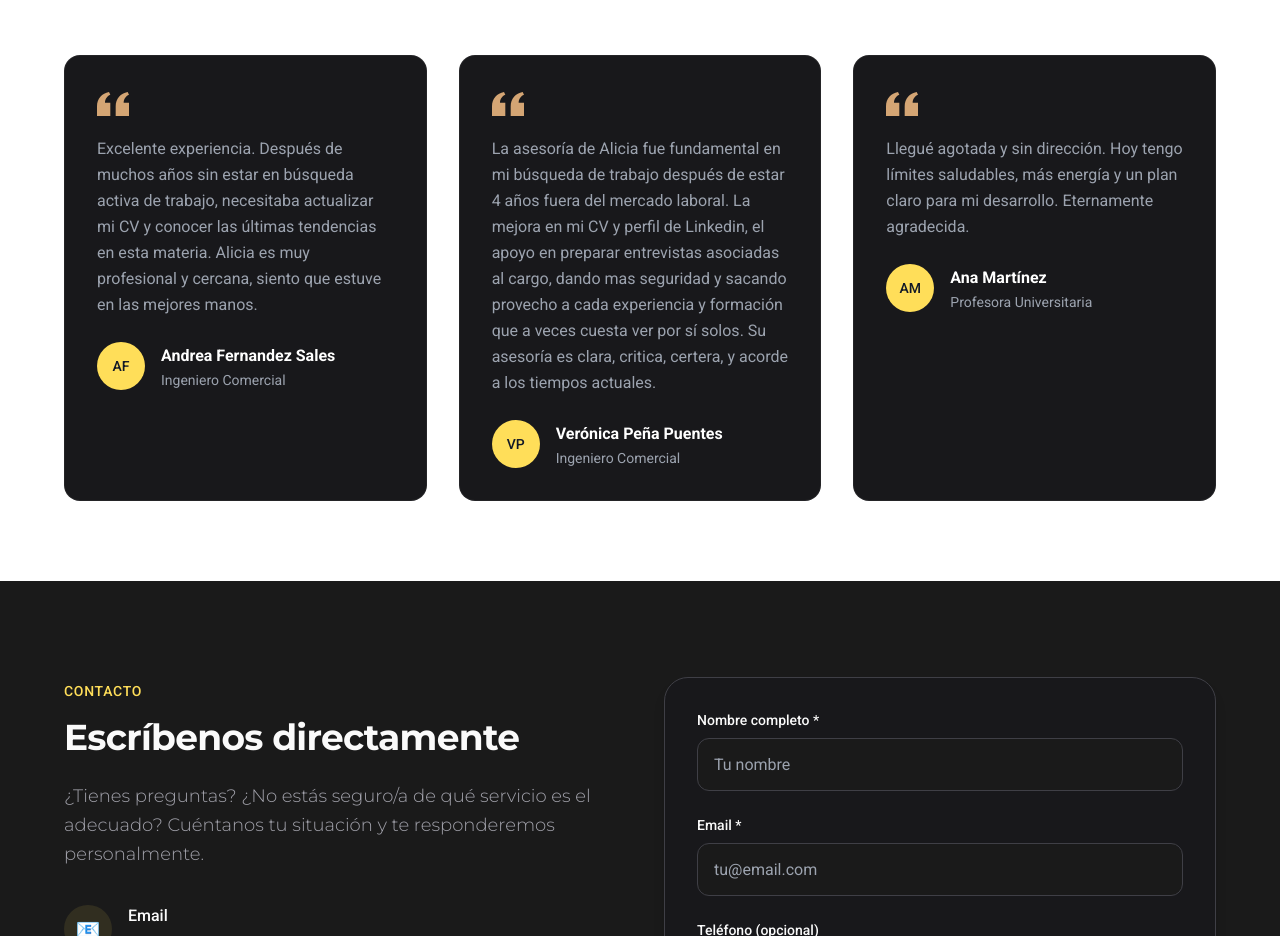
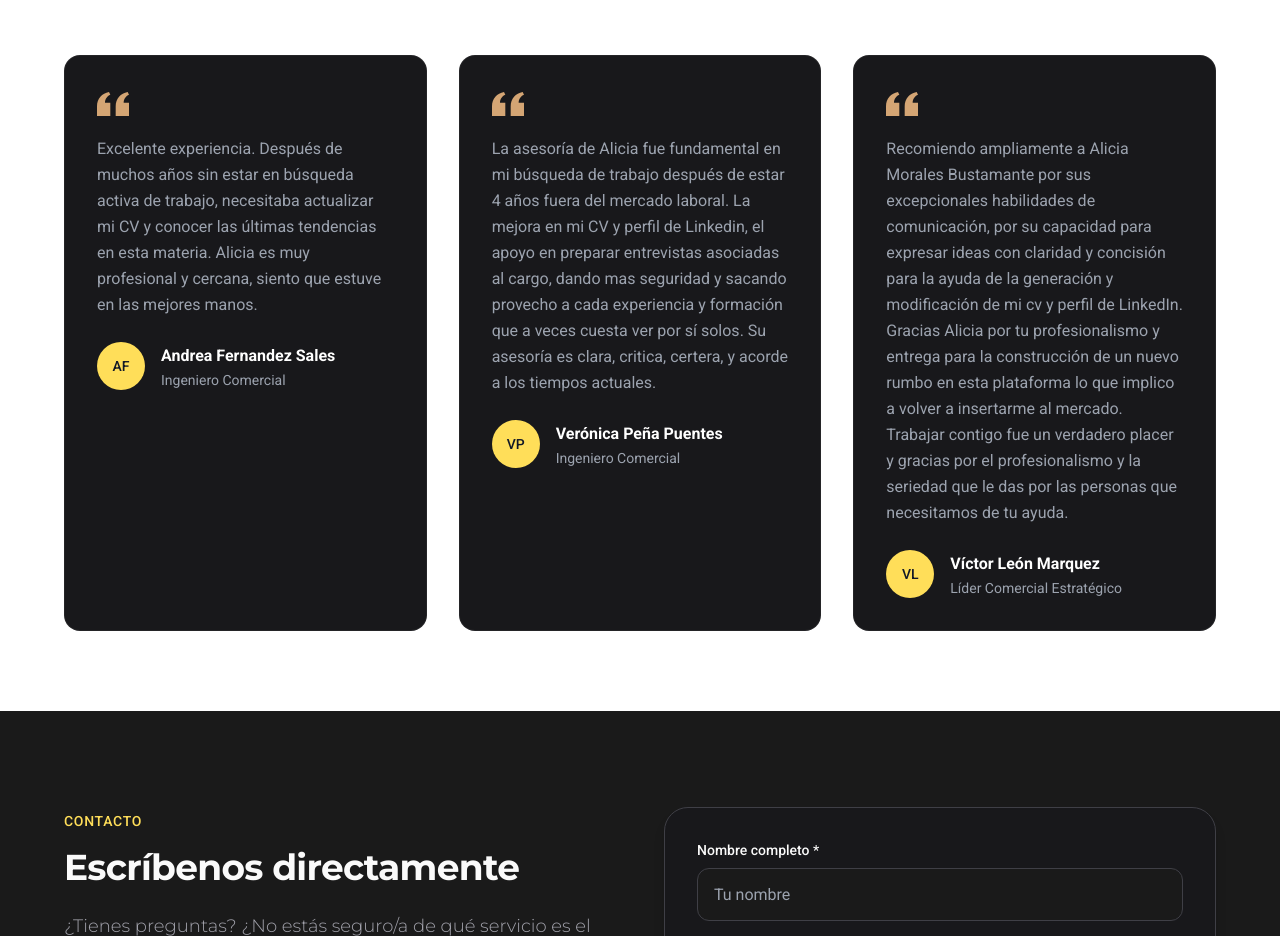
Before and after one commit to mauro6287-blip/alicia-morales-coach, a Next.js app: page / in a window 1280 px wide. Shown: the part 9100-10036 px from the top of the page. Built offline with nearby package versions, Linux system fonts and the light colour scheme.

Commit message:
Update third testimonial with Víctor León Marquez content
Co-Authored-By: Claude Opus 4.6 <noreply@anthropic.com>

```diff
--- a/sections/Resultados.tsx
+++ b/sections/Resultados.tsx
@@ -18,11 +18,11 @@ const testimonios = [
         avatar: "VP",
     },
     {
-        nombre: "Ana Martínez",
-        rol: "Profesora Universitaria",
+        nombre: "Víctor León Marquez",
+        rol: "Líder Comercial Estratégico",
         texto:
-            "Llegué agotada y sin dirección. Hoy tengo límites saludables, más energía y un plan claro para mi desarrollo. Eternamente agradecida.",
-        avatar: "AM",
+            "Recomiendo ampliamente a Alicia Morales Bustamante por sus excepcionales habilidades de comunicación, por su capacidad para expresar ideas con claridad y concisión para la ayuda de la generación y modificación de mi cv y perfil de LinkedIn. Gracias Alicia por tu profesionalismo y entrega para la construcción de un nuevo rumbo en esta plataforma lo que implico a volver a insertarme al mercado. Trabajar contigo fue un verdadero placer y gracias por el profesionalismo y la seriedad que le das por las personas que necesitamos de tu ayuda.",
+        avatar: "VL",
     },
 ];
 
```
